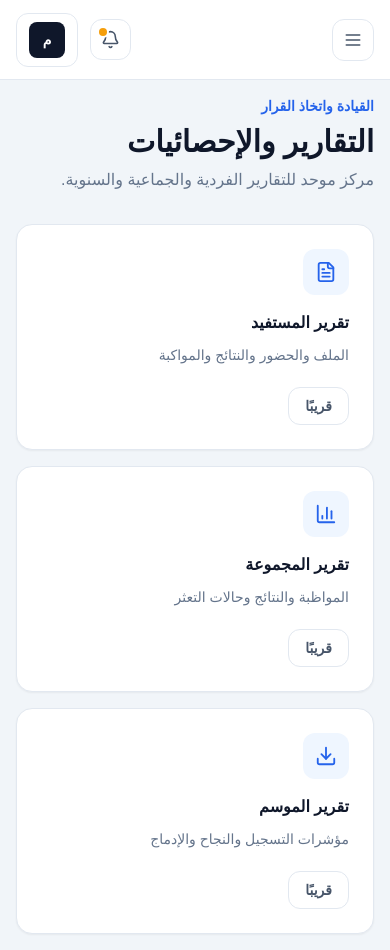
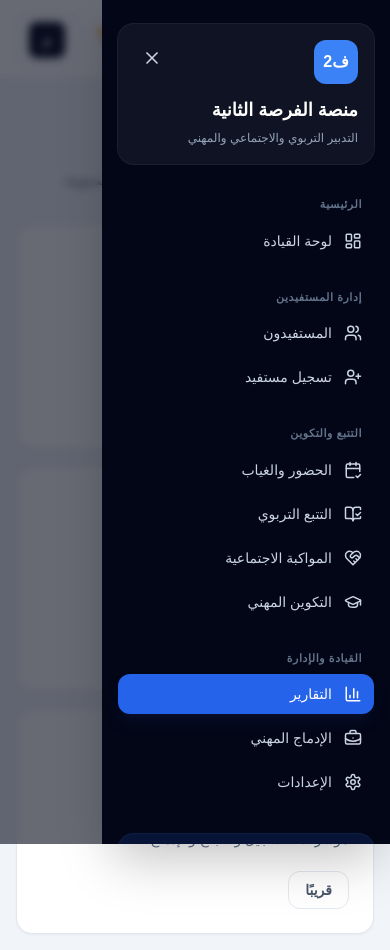
Before and after one commit to mourad-sat/second-chance, a Next.js app: page /reports in a window 390 px wide. Both pictures are taken after a click on the button 353 px from the left and 39 px from the top of the page. Built offline with nearby package versions, Linux system fonts and the light colour scheme.

Commit message:
Enable responsive mobile navigation

```diff
--- a/components/AppShell.tsx
+++ b/components/AppShell.tsx
@@ -1,15 +1,38 @@
+"use client";
+
 import Link from "next/link";
+import { useState } from "react";
 import { Bell, Menu, Search } from "lucide-react";
 import { Sidebar } from "./Sidebar";
 
 export function AppShell({ children }: { children: React.ReactNode }) {
+  const [menuOpen, setMenuOpen] = useState(false);
+
   return (
     <div className="min-h-screen bg-slate-100 lg:flex">
       <Sidebar />
+
+      {menuOpen && (
+        <div className="fixed inset-0 z-50 lg:hidden" role="dialog" aria-modal="true" aria-label="القائمة الرئيسية">
+          <button
+            className="absolute inset-0 bg-slate-950/60 backdrop-blur-sm"
+            onClick={() => setMenuOpen(false)}
+            aria-label="إغلاق القائمة"
+          />
+          <div className="relative h-full w-fit shadow-2xl">
+            <Sidebar mobile onClose={() => setMenuOpen(false)} />
+          </div>
+        </div>
+      )}
+
       <div className="min-w-0 flex-1">
         <header className="sticky top-0 z-20 flex h-20 items-center justify-between border-b border-slate-200 bg-white/95 px-4 backdrop-blur md:px-8">
           <div className="flex items-center gap-3">
-            <button className="rounded-xl border border-slate-200 p-2.5 text-slate-600 lg:hidden" aria-label="فتح القائمة">
+            <button
+              onClick={() => setMenuOpen(true)}
+              className="rounded-xl border border-slate-200 p-2.5 text-slate-600 lg:hidden"
+              aria-label="فتح القائمة"
+            >
               <Menu size={20} />
             </button>
             <div className="relative hidden md:block">
```
